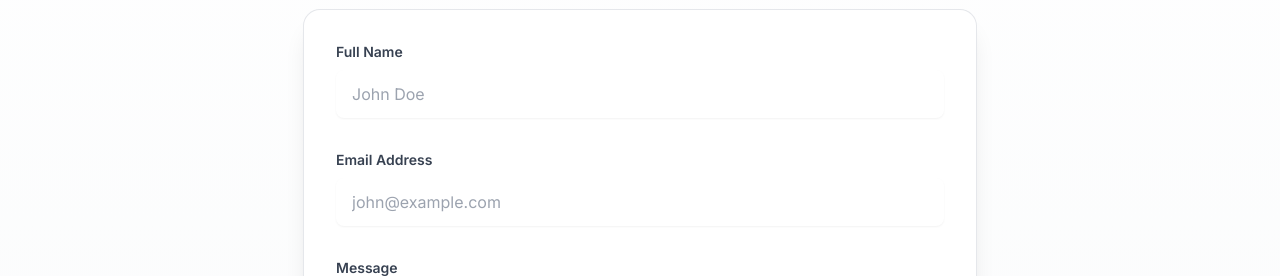
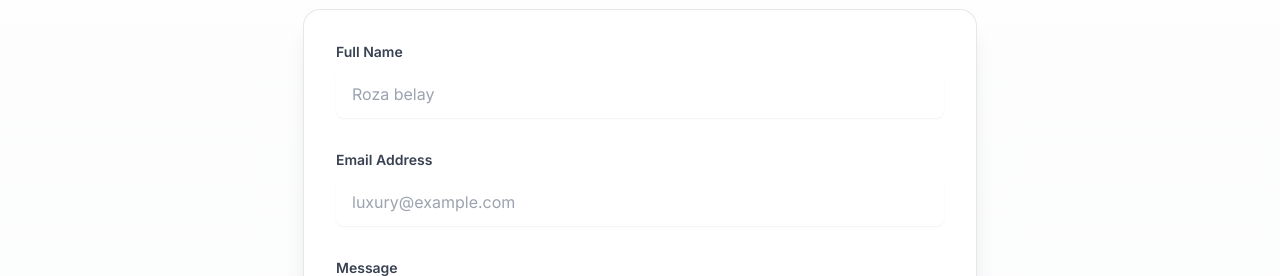
Before and after one commit to rozaANDSO/Luxury-, a Next.js app: page /contact in a window 1280 px wide. Shown: the part 290-566 px from the top of the page. Built offline with nearby package versions, Linux system fonts and the light colour scheme; a web font is replaced by a local one.

Commit message:
Update page.tsx

```diff
--- a/src/app/contact/page.tsx
+++ b/src/app/contact/page.tsx
@@ -63,7 +63,7 @@ export default function ContactPage() {
                   id="name"
                   name="name"
                   required
-                  placeholder="John Doe"
+                  placeholder="Roza belay"
                   className="mt-2 block w-full rounded-lg border-gray-300 bg-white px-4 py-3 text-gray-900 shadow-sm transition-colors focus:border-gold focus:ring-gold"
                 />
               </div>
@@ -83,7 +83,7 @@ export default function ContactPage() {
                   id="email"
                   name="email"
                   required
-                  placeholder="john@example.com"
+                  placeholder="luxury@example.com"
                   className="mt-2 block w-full rounded-lg border-gray-300 bg-white px-4 py-3 text-gray-900 shadow-sm transition-colors focus:border-gold focus:ring-gold"
                 />
               </div>
```
